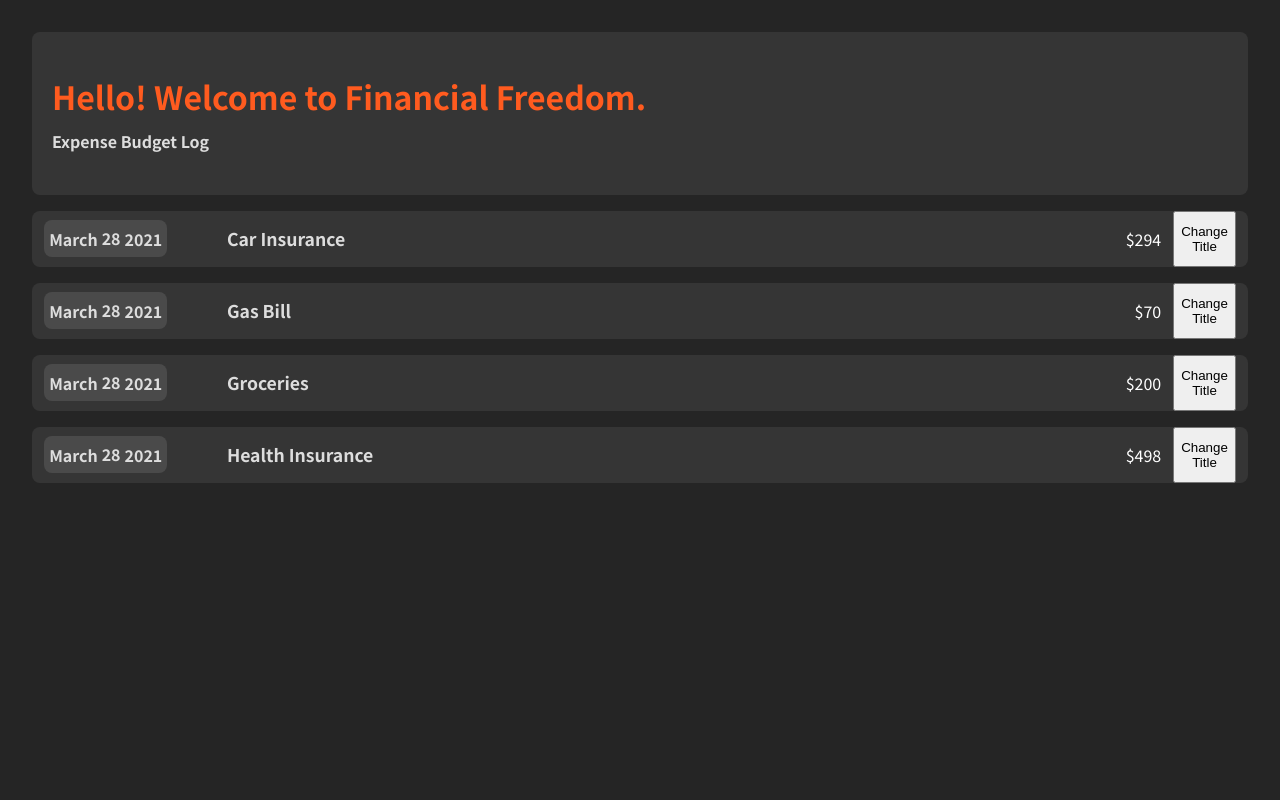
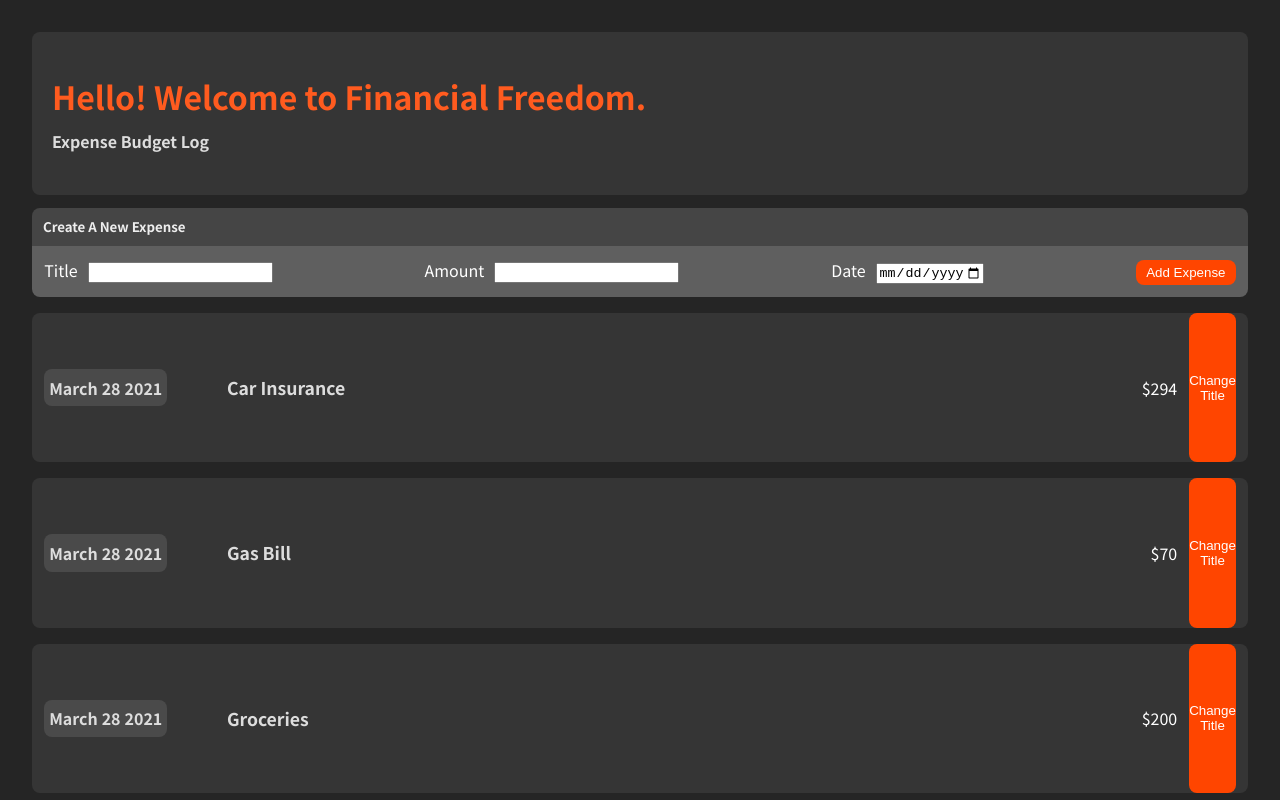
Before and after one commit to srhmendez/React_The-Complete-Guide, a React (Create React App) app in the folder 02-React-Budget-App/react-complete-guide/: page / in a window 1280 px wide. Shown: the top 800 px of the page. Built offline with nearby package versions, Linux system fonts and the light colour scheme.

Commit message:
updating code

```diff
--- a/02-React-Budget-App/react-complete-guide/src/App.js
+++ b/02-React-Budget-App/react-complete-guide/src/App.js
@@ -1,6 +1,6 @@
 import ExpenseArray from "./components/Expenses/ExpenseArray";
-
-
+import NewExpense from './components/UserInputExpense/NewExpense';
+import Banner from './components/Interface_Elements/Banner';
 const App = (props) => {
 
   return (
@@ -9,6 +9,8 @@ const App = (props) => {
         <h1>Hello! Welcome to Financial Freedom.</h1>
         <h4 className="expenseBudgetLog">Expense Budget Log</h4>
       </div>
+      <Banner />
+      <NewExpense />
       <ExpenseArray />
     </div>
   );
--- a/02-React-Budget-App/react-complete-guide/src/components/Expenses/ExpenseItem.js
+++ b/02-React-Budget-App/react-complete-guide/src/components/Expenses/ExpenseItem.js
@@ -27,7 +27,7 @@ const ExpenseItem = (props) => {
       <div className="expenseItemPriceContainer">
         <div className="expenseItemPrice">${props.amount}</div>
       </div>
-      <button onClick={changeExpenseTitle}>Change Title</button>
+      <button className="change title" onClick={changeExpenseTitle}>Change Title</button>
     </Card>
   );
 }
--- /dev/null
+++ b/02-React-Budget-App/react-complete-guide/src/components/Interface_Elements/Banner.css
@@ -0,0 +1,12 @@
+.banner{
+    background:rgba(85, 85, 85, 0.678);
+    margin: 0 2.5%;
+    border-top-right-radius: 8px;
+    border-top-left-radius: 8px;
+    margin-top:10px;
+}
+h5{
+    color:rgb(238, 238, 238);
+    margin:0;
+    padding: .8% .9%;
+}
--- /dev/null
+++ b/02-React-Budget-App/react-complete-guide/src/components/Interface_Elements/Banner.js
@@ -0,0 +1,11 @@
+import './Banner.css';
+
+const Banner = (props) => {
+    const bannerClass = "banner";
+    return <div className={bannerClass}>
+        {props.children}
+        <h5>Create A New Expense</h5>
+    </div>
+}
+
+export default Banner;
--- /dev/null
+++ b/02-React-Budget-App/react-complete-guide/src/components/UserInputExpense/ExpenseForm.css
@@ -0,0 +1,29 @@
+form {
+    background:rgb(95, 95, 95);
+    border-bottom-left-radius: 8px;
+    border-bottom-right-radius: 8px;
+    margin:0 2.5%;
+}
+.newExpenseControls{
+    display:flex;
+    justify-content: space-between;
+}
+.expenseControl{
+    margin:1%;
+    width:fit-content;
+}
+.newExpenseActions{
+    margin: 1%;
+}
+label{
+    margin-right:10px;
+    color:white;
+}
+button{
+    width:100px;
+    background:orangered;
+    color:white;
+    border:none;
+    padding:5% 0;
+    border-radius:8px;
+}
--- /dev/null
+++ b/02-React-Budget-App/react-complete-guide/src/components/UserInputExpense/ExpenseForm.js
@@ -0,0 +1,60 @@
+import './ExpenseForm.css';
+import {useState, props} from 'react';
+
+const ExpenseForm = () => {
+
+    const [enteredTitle, setEnteredTitle] = useState('');
+    const [enteredAmount, setEnteredAmount] = useState('');
+    const [enteredDate, setEnteredDate] = useState('');
+
+    const titleChangeHandler = (event) => {
+        setEnteredTitle(event.target.value);
+    };
+
+    const amountChangeHandler = (event) => {
+        setEnteredAmount(event.target.value);
+    };
+
+    const dateChangeHandler = (event) => {
+        setEnteredDate(event.target.value);
+    };
+
+    const submitHandler = (event) => {
+        event.preventDefault();
+
+        const expenseData = {
+            title: enteredTitle,
+            amount: enteredAmount,
+            date: new Date(enteredDate)
+        };
+
+
+
+        props.onSaveExpenseData(expenseData);
+        setEnteredDate('');
+        setEnteredAmount('');
+        setEnteredTitle('');
+    };
+
+    return <form onSubmit={submitHandler}>
+        <div className="newExpenseControls">
+            <div className="expenseControl">
+                <label>Title</label>
+                <input type="text" value={enteredTitle} onChange={titleChangeHandler} />
+            </div>
+            <div className="expenseControl">
+                <label>Amount</label>
+                <input type="number" value={enteredAmount} onChange={amountChangeHandler}  min="0.01" step="0.01" />
+            </div>
+            <div className="expenseControl">
+                <label>Date</label>
+                <input type="date" value={enteredDate} onChange={dateChangeHandler} min="2019-01-01" max="2022-12-31" />
+            </div>
+            <div className="newExpenseActions">
+                <button className="expenseSubmit" type="submit">Add Expense</button>
+            </div>
+        </div>
+    </form>
+};
+
+export default ExpenseForm;
--- /dev/null
+++ b/02-React-Budget-App/react-complete-guide/src/components/UserInputExpense/NewExpense.js
@@ -0,0 +1,19 @@
+import ExpenseForm from './ExpenseForm';
+
+const NewExpense = () => {
+
+    const saveExpenseDataHandler = (enteredExpenseData) =>{
+        const expenseData = {
+            ...enteredExpenseData,
+            id: Math.random().toString()
+        };
+        console.log(expenseData)
+    }
+
+    return ( <div className="newExpense">
+        <ExpenseForm onSaveExpenseData={saveExpenseDataHandler}/>
+    </div>
+    );
+};
+
+export default NewExpense;
```
Also changed, not shown: 02-React-Budget-App/react-complete-guide/src/components/UserInputExpense/NewExpense.css (added), 1 other file (tests, documents, lock files or other folders).
